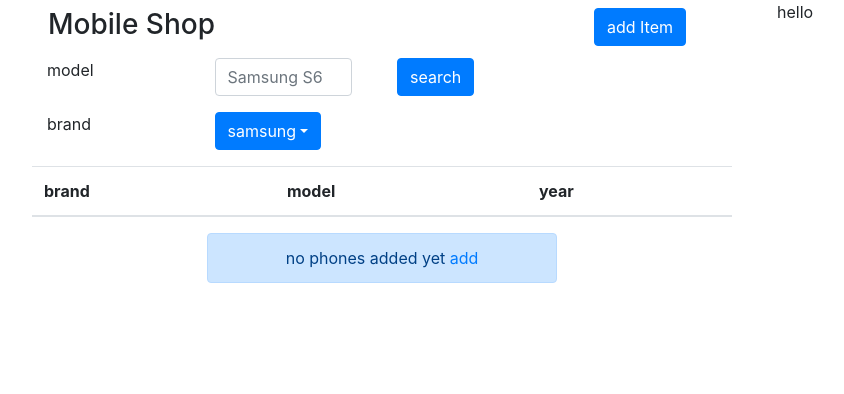
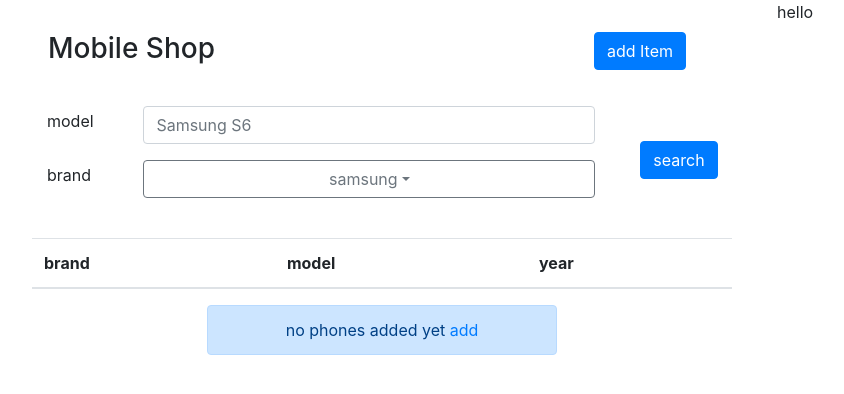
Before and after one commit to Abdelhamied200/mobileShop, a React (Create React App) app: page / in a window 1280 px wide. Shown: the top 394 px of the page, without its empty margins (68-912 px from the left). Built offline with nearby package versions, Linux system fonts and the light colour scheme.

Commit message:
fixing some styles

```diff
--- a/src/components/field/index.jsx
+++ b/src/components/field/index.jsx
@@ -13,11 +13,11 @@ const Field = (props) => {
 const input = (props) => (
   <div className="field">
     <div className="container">
-      <div className="form-group row w-60">
-        <div className="col">
+      <div className="form-group row align-items-center">
+        <div className="col-2">
           <label>{props.label}</label>
         </div>
-        <div className="col">
+        <div className="col-10">
           <input
             type="text"
             className="form-control"
@@ -32,14 +32,14 @@ const input = (props) => (
 const dropdown = (props) => (
   <div className="field">
     <div className="container">
-      <div className="form-group row w-60">
-        <div className="col">
+      <div className="form-group row align-items-center">
+        <div className="col-2">
           <label>{props.label}</label>
         </div>
-        <div className="col">
+        <div className="col-10">
           <div className={"dropdown " + props.className}>
             <button
-              className="btn btn-primary dropdown-toggle"
+              className="btn btn-outline-secondary dropdown-toggle w-100"
               type="button"
               id="main"
               data-toggle="dropdown"
--- a/src/components/navbar/index.jsx
+++ b/src/components/navbar/index.jsx
@@ -3,7 +3,7 @@ import Button from "../button";
 
 const Navbar = (props) => {
   return (
-    <div className="navbar">
+    <div className="navbar my-4">
       <div className="container">
         <div className="row w-100">
           <div className="col logo">
--- a/src/components/table/index.jsx
+++ b/src/components/table/index.jsx
@@ -3,7 +3,7 @@ import { Link } from "react-router-dom";
 
 const Table = (props) => {
   return (
-    <div className="table container">
+    <div className="table container my-4">
       <table className="table table-striped table-hover">
         <thead>
           <tr>
--- a/src/containers/searchForm/index.jsx
+++ b/src/containers/searchForm/index.jsx
@@ -4,11 +4,11 @@ import Field from "../../components/field";
 
 const SearchForm = (props) => {
   return (
-    <div className="search-form">
+    <div className="search-form my-4">
       <div className="form">
         <div className="container">
-          <div className="row">
-            <div className="col">
+          <div className="row align-items-center">
+            <div className="col-10">
               <Field label="model" placeholder="Samsung S6"></Field>
               <Field
                 type="dropdown"
@@ -16,7 +16,7 @@ const SearchForm = (props) => {
                 list={["samsung", "sony", "apple", "nokia", "lg"]}
               ></Field>
             </div>
-            <div className="col">
+            <div className="col-2">
               <Button>search</Button>
             </div>
           </div>
```
